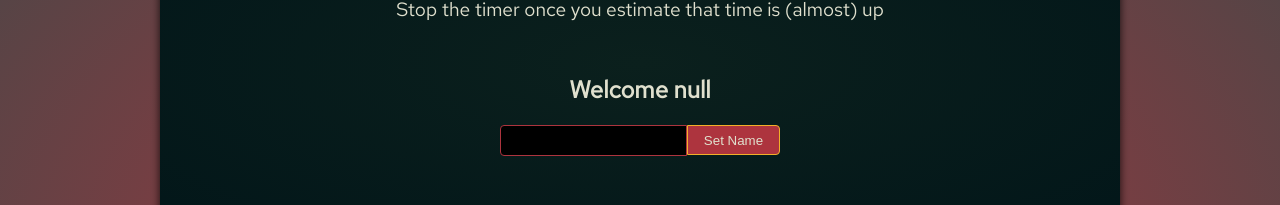
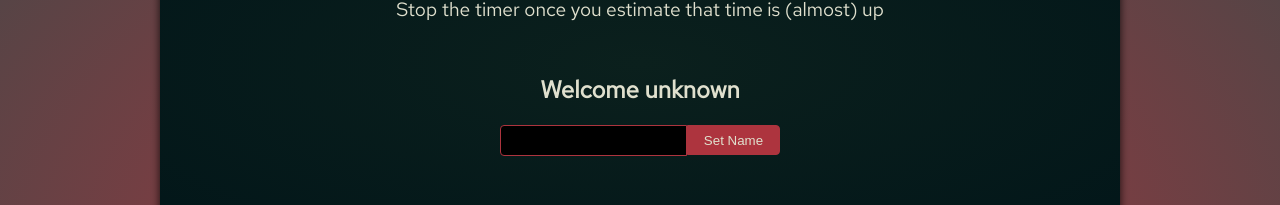
Before and after one commit to jamesgbarbosa/react-timer-game, a React (Vite) app: page / in a window 1280 px wide. Shown: the part 142-347 px from the top of the page. Built offline with nearby package versions, Linux system fonts and the light colour scheme.

Commit message:
Added feature to update name

```diff
--- a/src/components/Player.tsx
+++ b/src/components/Player.tsx
@@ -1,10 +1,20 @@
+import { useRef, useState } from "react";
+
 export function Player() {
+
+    const [playerName, setPlayerName] = useState(null);
+    const name = useRef();
+
+    function handleChangeName() {
+        setPlayerName(name.current.value)
+    }
+
     return (
         <section id="player">
-            <h2>Welcome null</h2>
+            <h2>Welcome {playerName ?? 'unknown'}</h2>
             <p>
-                <input type="text" />
-                <button>Set Name</button>
+                <input ref={name} type="text" />
+                <button onClick={handleChangeName}>Set Name</button>
             </p>
         </section>
     );
--- a/src/index.css
+++ b/src/index.css
@@ -71,7 +71,7 @@ header p {
 #player button {
   cursor: pointer;
   background-color: #AD343E;
-  border: 1px solid #F2AF29;
+  border: 1px solid #AD343E;
   padding: 0.4rem 1rem;
   color: #E0E0CE;
   border-top-right-radius: 4px;
```
